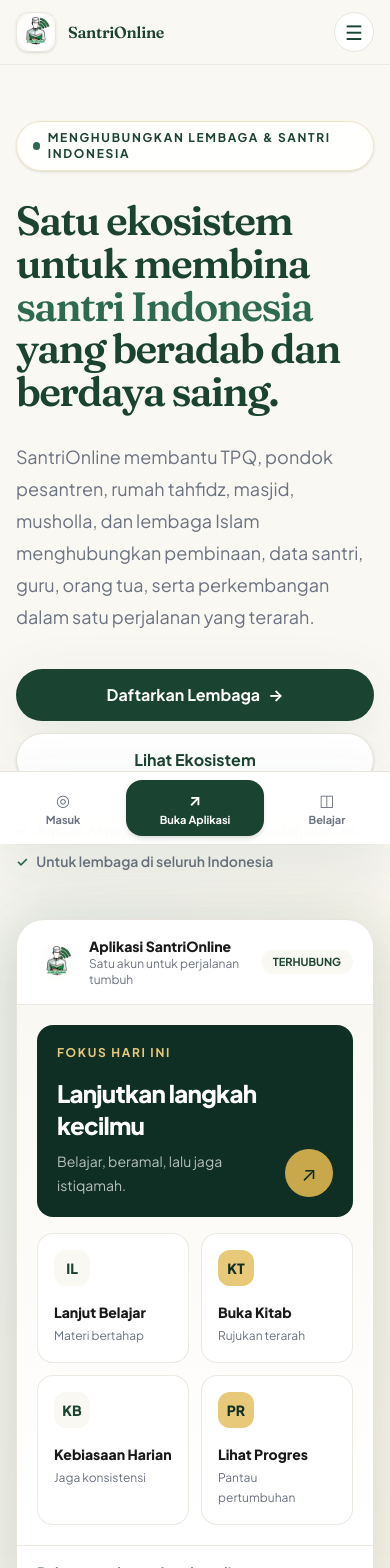
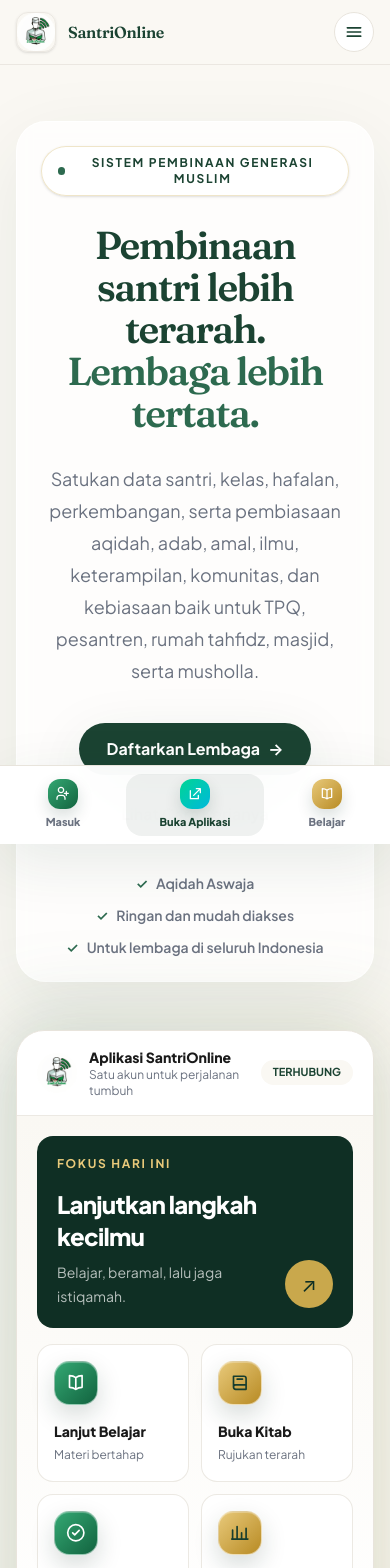
Before and after one commit to Santrionlinecom/web, a SvelteKit app: page / in a window 390 px wide. Shown: the top 1568 px of the page. Built offline with nearby package versions, Linux system fonts and the light colour scheme.

Commit message:
feat: professionalize SantriOnline homepage visuals

```diff
--- a/src/routes/+page.svelte
+++ b/src/routes/+page.svelte
@@ -15,7 +15,7 @@
 	let upgradeCloseButton = $state<HTMLButtonElement>();
 
 	const appBaseUrl = 'https://app.santrionline.com';
-	const appLoginUrl = `${appBaseUrl}/login`;
+	const appLoginUrl = `${appBaseUrl}/auth`;
 	const appRegisterUrl = `${appBaseUrl}/register`;
 	const appInstitutionUrl = `${appBaseUrl}/lembaga/tambah`;
 	const groupWaUrl = `${appBaseUrl}/r/groupwa`;
@@ -33,28 +33,28 @@
 			label: 'Mulai Belajar',
 			description: 'Aqidah, adab, ibadah, sirah, dan keterampilan secara bertahap.',
 			href: `${appBaseUrl}/belajar`,
-			marker: '01',
+			icon: 'M12 6.25v13m0-13C10.2 4.8 7.7 4 5 4v13c2.7 0 5.2.8 7 2.25m0-13C13.8 4.8 16.3 4 19 4v13c-2.7 0-5.2.8-7 2.25',
 			accent: 'emerald'
 		},
 		{
 			label: 'Baca Kitab',
 			description: 'Kitab digital dan rujukan yang disusun agar mudah dipelajari.',
 			href: `${appBaseUrl}/kitab`,
-			marker: '02',
+			icon: 'M5 4.75h11.5A2.5 2.5 0 0 1 19 7.25v12H7.5A2.5 2.5 0 0 1 5 16.75v-12Zm0 12a2.5 2.5 0 0 1 2.5-2.5H19M9 8h6',
 			accent: 'gold'
 		},
 		{
 			label: 'Kelola TPQ',
 			description: 'Data santri, kelas, hafalan, rapor, dan pendampingan lembaga.',
 			href: `${appBaseUrl}/tpq`,
-			marker: '03',
+			icon: 'M4 20V9l8-5 8 5v11M8 20v-6h8v6M9 10h.01M15 10h.01',
 			accent: 'emerald'
 		},
 		{
 			label: 'Lihat Perjalanan',
 			description: 'Pantau progres dan lanjutkan aktivitas penting dari akun santri.',
 			href: `${appBaseUrl}/beranda`,
-			marker: '04',
+			icon: 'M4 19V9m5 10V5m5 14v-7m5 7V7M3 19h18',
 			accent: 'gold'
 		}
 	];
@@ -63,32 +63,37 @@
 		{
 			title: 'Aqidah yang kuat',
 			description: 'Mengenal Allah, Rasulullah ﷺ, dan aqidah Aswaja secara ringan, sadar, dan bertahap.',
-			marker: 'AQ'
+			icon: 'M12 3 5 6v5c0 4.6 2.9 8.2 7 10 4.1-1.8 7-5.4 7-10V6l-7-3Zm-3 9 2 2 4-4'
 		},
 		{
 			title: 'Adab menjadi kebiasaan',
 			description: 'Adab kepada Allah, orang tua, guru, sesama, serta disiplin di ruang digital.',
-			marker: 'AD'
+			icon: 'M12 20.5S4.5 16.2 4.5 10.3A4.3 4.3 0 0 1 12 7.4a4.3 4.3 0 0 1 7.5 2.9c0 5.9-7.5 10.2-7.5 10.2Z'
+		},
+		{
+			title: 'Amal yang nyata',
+			description: 'Ilmu diwujudkan melalui ibadah, amanah, disiplin, dan manfaat kecil yang dijaga setiap hari.',
+			icon: 'M9 12.5 11 14.5 15.5 9M12 3 5 6v5c0 4.6 2.9 8.2 7 10 4.1-1.8 7-5.4 7-10V6l-7-3Z'
 		},
 		{
 			title: 'Ilmu yang hidup',
 			description: 'Sirah, fiqih praktis, kitab, dan kisah ulama yang dekat dengan kehidupan sehari-hari.',
-			marker: 'IL'
+			icon: 'M4 19.5V5.8C6.7 5 9.3 5.4 12 7v12.5c-2.7-1.6-5.3-2-8-1.2Zm16 0V5.8C17.3 5 14.7 5.4 12 7v12.5c2.7-1.6 5.3-2 8-1.2Z'
 		},
 		{
 			title: 'Keterampilan dunia nyata',
 			description: 'Literasi digital, penggunaan AI secara bijak, komunikasi, menulis, dan pemecahan masalah.',
-			marker: 'SK'
+			icon: 'm12 3 1.2 3.8L17 8l-3.8 1.2L12 13l-1.2-3.8L7 8l3.8-1.2L12 3Zm6 10 .8 2.2L21 16l-2.2.8L18 19l-.8-2.2L15 16l2.2-.8L18 13ZM6 14l.9 2.6L9.5 17l-2.6.9L6 20.5l-.9-2.6L2.5 17l2.6-.4L6 14Z'
 		},
 		{
 			title: 'Komunitas pembinaan',
 			description: 'Santri, orang tua, mentor, dan lembaga tumbuh dalam lingkungan yang saling menjaga.',
-			marker: 'KO'
+			icon: 'M16 20v-1.5a3.5 3.5 0 0 0-3.5-3.5h-5A3.5 3.5 0 0 0 4 18.5V20m6-8a4 4 0 1 0 0-8 4 4 0 0 0 0 8Zm10 8v-1.5a3.5 3.5 0 0 0-2.5-3.35M16 4.2a4 4 0 0 1 0 7.6'
 		},
 		{
 			title: 'Kebiasaan yang terukur',
 			description: 'Misi, perkembangan, konsistensi, dan rapor pertumbuhan agar ilmu berubah menjadi amal.',
-			marker: 'HA'
+			icon: 'M12 21a9 9 0 1 0 0-18 9 9 0 0 0 0 18Zm-3.5-9 2.3 2.3 4.9-5'
 		}
 	];
 
@@ -124,26 +129,33 @@
 			name: 'TPQ & TPA',
 			description: 'Kelola santri, kelas, setoran, hafalan, rapor, dan komunikasi pendamping dalam satu alur.',
 			href: `${appBaseUrl}/tpq`,
-			marker: 'TP'
+			icon: 'M4 20V9l8-5 8 5v11M8 20v-6h8v6M9 10h.01M15 10h.01'
 		},
 		{
 			name: 'Pondok Pesantren',
 			description: 'Bangun profil lembaga dan hubungkan pembinaan, akademik, data santri, serta layanan digital pondok.',
 			href: `${appBaseUrl}/pondok/daftar`,
-			marker: 'PP'
+			icon: 'M3 20h18M5 20V8l7-5 7 5v12M9 20v-5h6v5M8 10h.01M12 10h.01M16 10h.01'
 		},
 		{
 			name: 'Rumah Tahfidz',
 			description: 'Dukung setoran, murojaah, perkembangan hafalan, ujian, dan pendampingan santri secara bertahap.',
 			href: `${appBaseUrl}/lembaga/tambah`,
-			marker: 'RT'
+			icon: 'M12 3 4 9v11h16V9l-8-6Zm-3 17v-6h6v6m-7-9h8'
 		},
 		{
 			name: 'Masjid & Musholla',
 			description: 'Satukan kegiatan belajar, data jamaah dan santri, agenda, serta administrasi pembinaan umat.',
 			href: `${appBaseUrl}/lembaga/tambah`,
-			marker: 'MM'
+			icon: 'M3 20h18M6 20v-9h12v9M9 11V8.5a3 3 0 0 1 6 0V11m-3-8v2M9 15h.01M15 15h.01'
 		}
+	];
+
+	const appPreviewItems = [
+		{ label: 'Lanjut Belajar', note: 'Materi bertahap', href: `${appBaseUrl}/belajar`, icon: appShortcuts[0].icon, tone: 'emerald' },
+		{ label: 'Buka Kitab', note: 'Rujukan terarah', href: `${appBaseUrl}/kitab`, icon: appShortcuts[1].icon, tone: 'gold' },
+		{ label: 'Kebiasaan Harian', note: 'Jaga konsistensi', href: `${appBaseUrl}/habit`, icon: pillars[6].icon, tone: 'emerald' },
+		{ label: 'Lihat Progres', note: 'Pantau pertumbuhan', href: `${appBaseUrl}/dashboard`, icon: appShortcuts[3].icon, tone: 'violet' }
 	];
 
 	const institutionBenefits = [
@@ -360,7 +372,11 @@
 				aria-expanded={showMobileMenu}
 				onclick={() => (showMobileMenu = !showMobileMenu)}
 			>
-				<span class="text-xl leading-none">{showMobileMenu ? '×' : '☰'}</span>
+				{#if showMobileMenu}
+					<svg aria-hidden="true" viewBox="0 0 24 24" class="size-5" fill="none" stroke="currentColor" stroke-width="2"><path d="m6 6 12 12M18 6 6 18" stroke-linecap="round" /></svg>
+				{:else}
+					<svg aria-hidden="true" viewBox="0 0 24 24" class="size-5" fill="none" stroke="currentColor" stroke-width="2"><path d="M4 7h16M4 12h16M4 17h16" stroke-linecap="round" /></svg>
+				{/if}
 			</button>
 		</nav>
 
@@ -380,16 +396,16 @@
 	<section class="relative px-4 pb-16 pt-14 sm:px-6 sm:pt-20 lg:px-10 lg:pb-24 lg:pt-24">
 		<div class="pointer-events-none absolute inset-x-0 top-0 -z-0 h-[720px] bg-[radial-gradient(circle_at_16%_15%,rgb(45 106 79 / 0.16),transparent_32%),radial-gradient(circle_at_85%_30%,rgb(201 168 76 / 0.14),transparent_27%)]"></div>
 		<div class="relative mx-auto grid max-w-7xl gap-12 lg:grid-cols-[1.04fr_0.96fr] lg:items-center">
-			<div class="max-w-3xl">
+			<div class="hero-copy max-w-3xl rounded-[30px] border border-white/80 bg-white/72 p-6 shadow-[0_24px_80px_rgb(27_67_50_/_0.08)] backdrop-blur-sm sm:border-0 sm:bg-transparent sm:p-0 sm:shadow-none sm:backdrop-blur-none">
 				<p class="inline-flex items-center gap-2 rounded-full border border-so-gold/30 bg-so-surface/90 px-4 py-2 text-xs font-bold uppercase tracking-[0.14em] text-so-green shadow-sm">
 					<span class="size-2 rounded-full bg-so-green-2"></span>
-					Menghubungkan Lembaga & Santri Indonesia
+					Sistem Pembinaan Generasi Muslim
 				</p>
-				<h1 class="font-display mt-7 max-w-[16ch] text-[2.55rem] font-bold leading-[1.05] tracking-[-0.04em] text-so-green sm:max-w-none sm:text-6xl lg:text-[4.35rem]">
-					Satu ekosistem untuk membina <span class="text-so-green-2">santri Indonesia</span> yang beradab dan berdaya saing.
+				<h1 class="font-display mt-7 max-w-[18ch] text-[clamp(2.35rem,10vw,3.35rem)] font-bold leading-[1.08] tracking-[-0.04em] text-so-green sm:max-w-none sm:text-6xl lg:text-[4.35rem]">
+					Pembinaan santri lebih terarah. <span class="text-so-green-2">Lembaga lebih tertata.</span>
 				</h1>
 				<p class="mt-7 max-w-2xl text-lg leading-8 text-so-muted sm:text-xl">
-					SantriOnline membantu TPQ, pondok pesantren, rumah tahfidz, masjid, musholla, dan lembaga Islam menghubungkan pembinaan, data santri, guru, orang tua, serta perkembangan dalam satu perjalanan yang terarah.
+					Satukan data santri, kelas, hafalan, perkembangan, serta pembiasaan aqidah, adab, amal, ilmu, keterampilan, komunitas, dan kebiasaan baik untuk TPQ, pesantren, rumah tahfidz, masjid, serta musholla.
 				</p>
 
 				<div class="mt-9 flex flex-col gap-3 sm:flex-row">
@@ -397,7 +413,7 @@
 						Daftarkan Lembaga <span aria-hidden="true">→</span>
 					</a>
 					<a class="inline-flex items-center justify-center rounded-full border border-so-border bg-so-surface px-7 py-3.5 text-base font-bold text-so-green shadow-sm transition hover:border-so-green/40 hover:text-so-green" href="#ekosistem">
-						Lihat Ekosistem
+						Lihat Cara Kerjanya
 					</a>
 				</div>
 
@@ -435,26 +451,15 @@
 						</div>
 
 						<div class="mt-4 grid grid-cols-2 gap-3">
-							<a class="rounded-2xl border border-so-border/80 bg-white p-4 transition hover:-translate-y-0.5 hover:border-so-green/30 hover:shadow-md" href={`${appBaseUrl}/belajar`}>
-								<span class="grid size-9 place-items-center rounded-xl bg-so-cream text-sm font-black text-so-green">IL</span>
-								<p class="mt-4 text-sm font-extrabold">Lanjut Belajar</p>
-								<p class="mt-1 text-xs leading-5 text-so-muted">Materi bertahap</p>
-							</a>
-							<a class="rounded-2xl border border-so-border/80 bg-white p-4 transition hover:-translate-y-0.5 hover:border-so-gold/30 hover:shadow-md" href={`${appBaseUrl}/kitab`}>
-								<span class="grid size-9 place-items-center rounded-xl bg-so-gold-2 text-sm font-black text-so-green-3">KT</span>
-								<p class="mt-4 text-sm font-extrabold">Buka Kitab</p>
-								<p class="mt-1 text-xs leading-5 text-so-muted">Rujukan terarah</p>
-							</a>
-							<a class="rounded-2xl border border-so-border/80 bg-white p-4 transition hover:-translate-y-0.5 hover:border-so-green/30 hover:shadow-md" href={`${appBaseUrl}/habit`}>
-								<span class="grid size-9 place-items-center rounded-xl bg-so-cream text-sm font-black text-so-green">KB</span>
-								<p class="mt-4 text-sm font-extrabold">Kebiasaan Harian</p>
-								<p class="mt-1 text-xs leading-5 text-so-muted">Jaga konsistensi</p>
-							</a>
-							<a class="rounded-2xl border border-so-border/80 bg-white p-4 transition hover:-translate-y-0.5 hover:border-so-gold/30 hover:shadow-md" href={`${appBaseUrl}/dashboard`}>
-								<span class="grid size-9 place-items-center rounded-xl bg-so-gold-2 text-sm font-black text-so-green-3">PR</span>
-								<p class="mt-4 text-sm font-extrabold">Lihat Progres</p>
-								<p class="mt-1 text-xs leading-5 text-so-muted">Pantau pertumbuhan</p>
-							</a>
+							{#each appPreviewItems as item}
+								<a class="group rounded-2xl border border-so-border/80 bg-white p-4 transition hover:-translate-y-0.5 hover:border-so-green/30 hover:shadow-md" href={item.href}>
+									<span class={`icon-badge ${item.tone === 'gold' ? 'icon-badge-gold' : item.tone === 'cyan' ? 'icon-badge-cyan' : item.tone === 'violet' ? 'icon-badge-violet' : 'icon-badge-emerald'}`}>
+										<svg aria-hidden="true" viewBox="0 0 24 24" fill="none" stroke="currentColor" stroke-width="1.85"><path d={item.icon} stroke-linecap="round" stroke-linejoin="round" /></svg>
+									</span>
+									<p class="mt-4 text-sm font-extrabold">{item.label}</p>
+									<p class="mt-1 text-xs leading-5 text-so-muted">{item.note}</p>
+								</a>
+							{/each}
 						</div>
 					</div>
 
@@ -542,7 +547,7 @@
 				{#each appShortcuts as shortcut}
 					<a class="group rounded-2xl border border-so-border/80 bg-white p-5 transition hover:-translate-y-1 hover:border-so-green/25 hover:shadow-lg" href={shortcut.href}>
 						<div class="flex items-center justify-between">
-							<span class={`grid size-10 place-items-center rounded-xl text-xs font-black ${shortcut.accent === 'gold' ? 'bg-so-gold-2 text-so-green-3' : 'bg-so-cream text-so-green'}`}>{shortcut.marker}</span>
+							<span class={`icon-badge ${shortcut.accent === 'gold' ? 'icon-badge-gold' : 'icon-badge-emerald'}`}><svg aria-hidden="true" viewBox="0 0 24 24" fill="none" stroke="currentColor" stroke-width="1.85"><path d={shortcut.icon} stroke-linecap="round" stroke-linejoin="round" /></svg></span>
 							<span class="text-so-muted transition group-hover:translate-x-1 group-hover:text-so-green">→</span>
 						</div>
 						<h3 class="mt-5 font-extrabold">{shortcut.label}</h3>
@@ -566,7 +571,7 @@
 				<div class="grid gap-4 sm:grid-cols-2">
 					{#each pillars as pillar}
 						<article class="rounded-2xl border border-so-border/80 bg-so-cream p-6 transition hover:border-so-green/20 hover:bg-so-cream">
-							<span class="grid size-11 place-items-center rounded-xl bg-so-cream text-xs font-black text-so-green">{pillar.marker}</span>
+							<span class="icon-badge icon-badge-emerald"><svg aria-hidden="true" viewBox="0 0 24 24" fill="none" stroke="currentColor" stroke-width="1.85"><path d={pillar.icon} stroke-linecap="round" stroke-linejoin="round" /></svg></span>
 							<h3 class="mt-5 text-xl font-extrabold tracking-[-0.02em]">{pillar.title}</h3>
 							<p class="mt-3 leading-7 text-so-muted">{pillar.description}</p>
 						</article>
@@ -616,7 +621,7 @@
 			<div class="mt-12 grid gap-4 sm:grid-cols-2 lg:grid-cols-4">
 				{#each institutionTypes as institution}
 					<a class="group rounded-3xl border border-white/15 bg-white/5 p-6 transition hover:-translate-y-1 hover:border-so-gold/50 hover:bg-white/10" href={institution.href}>
-						<span class="grid size-11 place-items-center rounded-xl bg-so-gold-2 text-xs font-black text-so-green-3">{institution.marker}</span>
+						<span class="icon-badge icon-badge-gold"><svg aria-hidden="true" viewBox="0 0 24 24" fill="none" stroke="currentColor" stroke-width="1.85"><path d={institution.icon} stroke-linecap="round" stroke-linejoin="round" /></svg></span>
 						<h3 class="mt-5 text-xl font-extrabold">{institution.name}</h3>
 						<p class="mt-3 text-sm leading-7 text-white/65">{institution.description}</p>
 						<span class="mt-5 inline-flex items-center gap-2 text-sm font-bold text-so-gold-2">Jelajahi <span class="transition group-hover:translate-x-1">→</span></span>
@@ -741,9 +746,9 @@
 
 <nav class="fixed inset-x-0 bottom-0 z-40 border-t border-so-border bg-white/95 p-2 shadow-soft backdrop-blur-xl md:hidden" aria-label="Akses cepat aplikasi">
 	<div class="mx-auto grid max-w-md grid-cols-[1fr_1.25fr_1fr] gap-2">
-		<a class="grid place-items-center rounded-2xl px-3 py-2 text-[11px] font-bold text-so-muted" href={appLoginUrl}><span class="text-base">◎</span><span>Masuk</span></a>
-		<a class="grid place-items-center rounded-2xl bg-so-green px-3 py-2 text-[11px] font-bold text-white shadow-md" href={appBaseUrl}><span class="text-base">↗</span><span>Buka Aplikasi</span></a>
-		<a class="grid place-items-center rounded-2xl px-3 py-2 text-[11px] font-bold text-so-muted" href={`${appBaseUrl}/belajar`}><span class="text-base">◫</span><span>Belajar</span></a>
+		<a class="mobile-action" href={appLoginUrl} aria-label="Masuk ke akun SantriOnline"><span class="mobile-action-icon icon-badge-emerald"><svg aria-hidden="true" viewBox="0 0 24 24" fill="none" stroke="currentColor" stroke-width="1.9"><path d="M15 20v-2a4 4 0 0 0-4-4H7a4 4 0 0 0-4 4v2m6-10a4 4 0 1 0 0-8 4 4 0 0 0 0 8Zm8-2v6m3-3h-6" stroke-linecap="round" stroke-linejoin="round" /></svg></span><span>Masuk</span></a>
+		<a class="mobile-action mobile-action-primary" href={appBaseUrl} aria-label="Buka aplikasi SantriOnline"><span class="mobile-action-icon bg-gradient-to-br from-emerald-400 to-cyan-500"><svg aria-hidden="true" viewBox="0 0 24 24" fill="none" stroke="currentColor" stroke-width="1.9"><path d="M14 4h6v6m0-6L10 14M5 7v12h12v-5" stroke-linecap="round" stroke-linejoin="round" /></svg></span><span>Buka Aplikasi</span></a>
+		<a class="mobile-action" href={`${appBaseUrl}/belajar`} aria-label="Buka ruang belajar SantriOnline"><span class="mobile-action-icon icon-badge-gold"><svg aria-hidden="true" viewBox="0 0 24 24" fill="none" stroke="currentColor" stroke-width="1.9"><path d={appShortcuts[0].icon} stroke-linecap="round" stroke-linejoin="round" /></svg></span><span>Belajar</span></a>
 	</div>
 </nav>
 
--- a/src/routes/layout.css
+++ b/src/routes/layout.css
@@ -106,6 +106,66 @@
 	border-color: rgb(201 168 76 / 0.82);
 }
 
+.icon-badge {
+	display: inline-flex;
+	height: 2.75rem;
+	width: 2.75rem;
+	flex: 0 0 auto;
+	align-items: center;
+	justify-content: center;
+	border: 1px solid rgb(255 255 255 / 0.5);
+	border-radius: 0.95rem;
+	color: white;
+	box-shadow: 0 10px 24px rgb(15 47 36 / 0.17), inset 0 1px 0 rgb(255 255 255 / 0.25);
+}
+
+.icon-badge svg { height: 1.35rem; width: 1.35rem; }
+.icon-badge-emerald { background: linear-gradient(135deg, #34a873, #12633f); }
+.icon-badge-gold { background: linear-gradient(135deg, #e8c97a, #b88b24); color: #173d2e; }
+.icon-badge-cyan { background: linear-gradient(135deg, #34a873, #12633f); }
+.icon-badge-violet { background: linear-gradient(135deg, #e8c97a, #b88b24); color: #173d2e; }
+
+.mobile-action {
+	display: flex;
+	min-width: 0;
+	min-height: 3.9rem;
+	flex-direction: column;
+	align-items: center;
+	justify-content: center;
+	gap: 0.3rem;
+	border-radius: 1rem;
+	padding: 0.35rem 0.2rem;
+	font-size: 0.68rem;
+	font-weight: 800;
+	color: var(--color-so-muted);
+}
+
+.mobile-action-icon {
+	display: inline-flex;
+	height: 1.85rem;
+	width: 1.85rem;
+	align-items: center;
+	justify-content: center;
+	border-radius: 0.75rem;
+	color: white;
+	box-shadow: 0 7px 16px rgb(15 47 36 / 0.16);
+}
+
+.mobile-action-icon svg { height: 1rem; width: 1rem; }
+.mobile-action-primary { background: rgb(27 67 50 / 0.07); color: var(--color-so-green); }
+
+@media (max-width: 639px) {
+	.hero-copy {
+		display: flex;
+		flex-direction: column;
+		align-items: center;
+		text-align: center;
+	}
+
+	.hero-copy > div,
+	.hero-copy > p:last-child { justify-content: center; }
+}
+
 @keyframes fade-in-up {
 	from {
 		opacity: 0.2;
```
Also changed, not shown: 1 other file (tests, documents, lock files or other folders).
